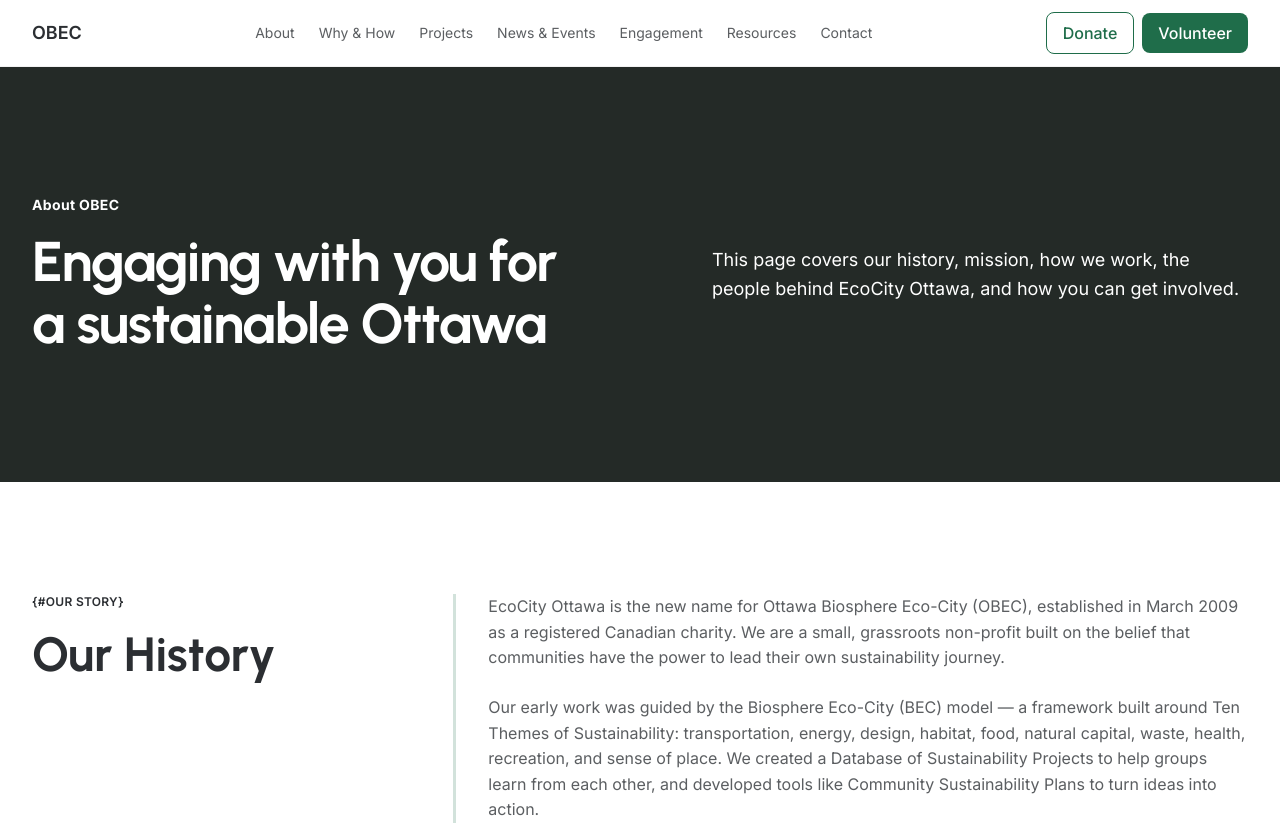
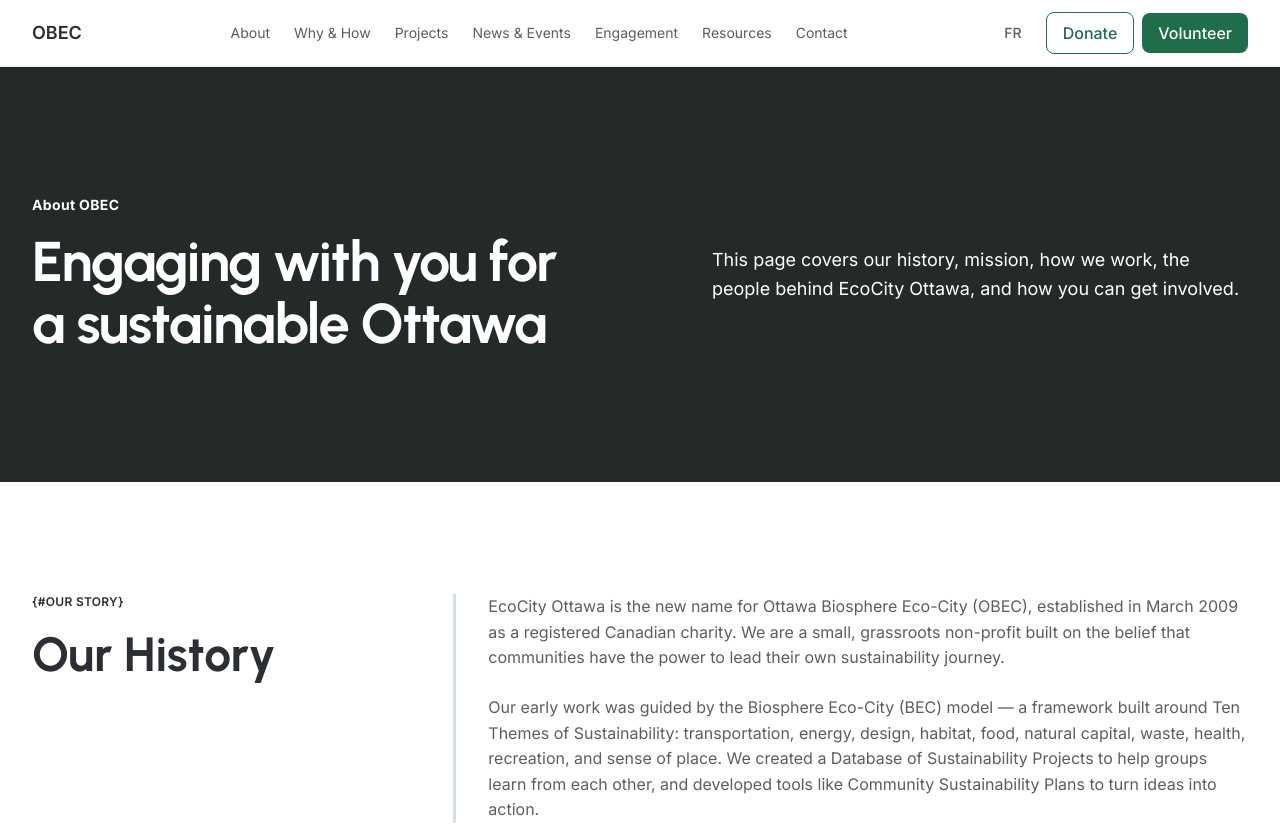
Before and after one commit to ECO-City-Ottawa/Website, a Next.js app: page /about in a window 1280 px wide. Shown: the top 825 px of the page. Built offline with nearby package versions, Linux system fonts and the light colour scheme.

Commit message:
feat: initialize site layout, responsive navigation with language context, and Why/How component structure

```diff
--- a/src/app/layout.tsx
+++ b/src/app/layout.tsx
@@ -1,6 +1,7 @@
 import './globals.css'
 import type { Metadata } from 'next'
 import { Inter, Urbanist } from 'next/font/google'
+import { LanguageProvider } from '@/context/LanguageContext'
 
 const inter = Inter({
   subsets: ['latin'],
@@ -22,7 +23,9 @@
   return (
     <html lang="en" className={`${inter.variable} ${urbanist.variable}`}>
       <body className="font-sans text-text-normal bg-base-white antialiased">
-        {children}
+        <LanguageProvider>
+          {children}
+        </LanguageProvider>
       </body>
     </html>
   )
--- a/src/components/navbar/Navbar.tsx
+++ b/src/components/navbar/Navbar.tsx
@@ -2,19 +2,21 @@
 
 import { useState, useEffect } from 'react'
 import Link from 'next/link'
+import { useLanguage } from '@/context/LanguageContext'
 
-const NAV = [
-  { href: '/about', label: 'About' },
-  { href: '/why-how', label: 'Why & How' },
-  { href: '/projects', label: 'Projects' },
-  { href: '#', label: 'News & Events' },
-  { href: '#', label: 'Engagement' },
-  { href: '#', label: 'Resources' },
-  { href: '#', label: 'Contact' },
+const NAV_ITEMS = [
+  { href: '/about', labelKey: 'nav.about' },
+  { href: '/why-how', labelKey: 'nav.whyHow' },
+  { href: '/projects', labelKey: 'nav.projects' },
+  { href: '#', labelKey: 'nav.newsEvents' },
+  { href: '#', labelKey: 'nav.engagement' },
+  { href: '#', labelKey: 'nav.resources' },
+  { href: '#', labelKey: 'nav.contact' },
 ]
 
 export default function Navbar() {
   const [open, setOpen] = useState(false)
+  const { language, setLanguage, t } = useLanguage()
 
   // Prevent background scrolling when mobile menu is open
   useEffect(() => {
@@ -28,6 +30,10 @@
     }
   }, [open])
 
+  const toggleLanguage = () => {
+    setLanguage(language === 'en' ? 'fr' : 'en')
+  }
+
   return (
     <header className={`sticky top-0 z-50 transition-colors duration-500 ${
       open ? 'bg-transparent border-transparent backdrop-blur-none' : 'border-b border-black/5 bg-base-white/90 backdrop-blur'
@@ -37,34 +43,15 @@
         href="#main"
         className="absolute left-4 top-2 -translate-y-12 rounded bg-base-white px-3 py-1 text-sm text-text-strong shadow focus:translate-y-0"
       >
-        Skip to content
+        {t('skip.content')}
       </a>
 
-      <div className="container-app flex items-center justify-between gap-4 py-3">
+      <div className="container-app flex flex-col md:flex-row md:items-center justify-between gap-2 md:gap-4 py-3">
+        <div className="flex items-center justify-between w-full md:w-auto">
           {/* Logo / Brand */}
           <Link href="#" className="relative z-50 flex items-center gap-2">
-          {/* Replace with your logo */}
             <span className="text-lg font-semibold text-text-strong">OBEC</span>
           </Link>
-
-        {/* Desktop nav */}
-        <nav className="hidden items-center gap-6 md:flex">
-          {NAV.map((item) => (
-            <Link
-              key={item.label}
-              href={item.href}
-              className="text-sm text-text-normal hover:text-text-strong"
-            >
-              {item.label}
-            </Link>
-          ))}
-        </nav>
-
-        {/* Actions (desktop) */}
-        <div className="hidden items-center gap-2 md:flex">
-          <Link href="#" className="btn btn-secondary">Donate</Link>
-          <Link href="#" className="btn btn-primary">Volunteer</Link>
-        </div>
 
           {/* Mobile menu button */}
           <button
@@ -74,7 +61,7 @@
             onClick={() => setOpen((v) => !v)}
             className="relative z-50 inline-flex h-10 w-10 items-center justify-center rounded-full border border-black/10 bg-base-white transition-colors hover:bg-black/5 md:hidden"
           >
-          <span className="sr-only">Toggle menu</span>
+            <span className="sr-only">{t('toggle.menu')}</span>
             <div className="flex h-4 w-5 flex-col justify-between overflow-hidden">
               <span
                 className={`h-0.5 w-full bg-current transition-all duration-300 ease-in-out ${
@@ -95,6 +82,42 @@
           </button>
         </div>
 
+        {/* Desktop nav */}
+        <nav className="hidden items-center gap-6 md:flex">
+          {NAV_ITEMS.map((item) => (
+            <Link
+              key={item.labelKey}
+              href={item.href}
+              className="text-sm text-text-normal hover:text-text-strong whitespace-nowrap"
+            >
+              {t(item.labelKey)}
+            </Link>
+          ))}
+        </nav>
+
+        {/* Actions (desktop) */}
+        <div className="hidden items-center gap-2 md:flex">
+          <button
+            onClick={toggleLanguage}
+            className="text-sm font-medium mr-2 px-2 py-1 rounded hover:bg-black/5 transition-colors"
+          >
+            {language === 'en' ? 'FR' : 'EN'}
+          </button>
+          <Link href="#" className="btn btn-secondary">{t('nav.donate')}</Link>
+          <Link href="#" className="btn btn-primary">{t('nav.volunteer')}</Link>
+        </div>
+
+        {/* Language Toggle under nav on mobile */}
+        <div className="flex md:hidden items-center justify-end w-full px-1">
+           <button
+            onClick={toggleLanguage}
+            className="text-sm font-medium px-3 py-1 rounded bg-black/5 hover:bg-black/10 transition-colors"
+          >
+            {language === 'en' ? 'Français' : 'English'}
+          </button>
+        </div>
+      </div>
+
       {/* Full-screen animated mobile menu */}
       <div
         id="mobile-menu"
@@ -110,23 +133,23 @@
           }`}
         >
           <div className="flex flex-col gap-2">
-            {NAV.map((item) => (
+            {NAV_ITEMS.map((item) => (
               <Link
-                key={item.label}
+                key={item.labelKey}
                 href={item.href}
                 onClick={() => setOpen(false)}
                 className="rounded-lg py-3 text-3xl font-semibold text-text-strong transition-colors hover:text-brand-green"
               >
-                {item.label}
+                {t(item.labelKey)}
               </Link>
             ))}
           </div>
           <div className="mt-auto flex flex-col gap-4">
             <Link href="#" onClick={() => setOpen(false)} className="btn btn-primary w-full justify-center py-4 text-lg">
-              Donate
+              {t('nav.donate')}
             </Link>
             <Link href="#" onClick={() => setOpen(false)} className="btn btn-secondary w-full justify-center py-4 text-lg">
-              Volunteer
+              {t('nav.volunteer')}
             </Link>
           </div>
         </div>
--- a/src/components/whyHow/DriversOfChange.tsx
+++ b/src/components/whyHow/DriversOfChange.tsx
@@ -1,3 +1,4 @@
+import { Sprout } from 'lucide-react';
 import React from 'react';
 
 export default function DriversOfChange() {
@@ -17,8 +18,10 @@
   ];
 
   return (
-    <section className="section bg-[#073F25] w-full">
-      <div className="max-w-7xl mx-auto w-full">
+    <section className="section bg-green-dark w-full relative overflow-hidden">
+           <Sprout className="w-96 h-96 text-[#012515] absolute -bottom-16 -left-20 z-0" />
+     <Sprout className="w-96 h-96 text-[#055D36] absolute top-0 -right-20 rotate-270 z-0" />
+      <div className="max-w-7xl mx-auto w-full relative z-10">
 
         <div className="grid grid-cols-1 md:grid-cols-2 gap-12 lg:gap-24 mb-16">
           <div className="flex flex-col">
--- a/src/components/whyHow/WhyAndHowSplit.tsx
+++ b/src/components/whyHow/WhyAndHowSplit.tsx
@@ -3,7 +3,7 @@
 
 export default function WhyAndHowSplit() {
   return (
-    <section className="section bg-base-white w-full border-t-4 border-[#3498DB]">
+    <section className="section bg-base-white w-full ">
       <div className="max-w-7xl mx-auto w-full grid grid-cols-1 md:grid-cols-2 gap-16">
 
         {/* Left Column: Why we act */}
--- a/src/components/whyHow/WhyHowHero.tsx
+++ b/src/components/whyHow/WhyHowHero.tsx
@@ -1,12 +1,14 @@
 import React from 'react';
 import Link from 'next/link';
+import Image from 'next/image';
 
 export default function WhyHowHero() {
   return (
-    <section className="relative w-full py-24 md:py-32 px-4 sm:px-6 lg:px-8 bg-[#1B231E]">
-      <div className="absolute inset-0 z-0 opacity-40">
-         {/* Background Image Placeholder */}
-      </div>
+    <section className="relative w-full py-24 md:py-32 px-4 sm:px-6 lg:px-8  relative">
+      <Image src="/homepage/heroBG.png" alt="Ottawa background" fill className="object-cover -z-10  " />
+      <div className="absolute inset-0 z-0 bg-black/70 backdrop-blur-sm"></div>
+
+
 
       <div className="relative z-10 max-w-7xl mx-auto w-full grid grid-cols-1 md:grid-cols-2 gap-12 items-center">
         <div className="flex flex-col text-white">
--- /dev/null
+++ b/src/context/LanguageContext.tsx
@@ -0,0 +1,78 @@
+'use client'
+
+import React, { createContext, useContext, useState, useEffect } from 'react';
+
+type Language = 'en' | 'fr';
+
+interface LanguageContextType {
+  language: Language;
+  setLanguage: (lang: Language) => void;
+  t: (key: string) => string;
+}
+
+const translations = {
+  en: {
+    'nav.about': 'About',
+    'nav.whyHow': 'Why & How',
+    'nav.projects': 'Projects',
+    'nav.newsEvents': 'News & Events',
+    'nav.engagement': 'Engagement',
+    'nav.resources': 'Resources',
+    'nav.contact': 'Contact',
+    'nav.donate': 'Donate',
+    'nav.volunteer': 'Volunteer',
+    'skip.content': 'Skip to content',
+    'toggle.menu': 'Toggle menu',
+  },
+  fr: {
+    'nav.about': 'À propos',
+    'nav.whyHow': 'Pourquoi et Comment',
+    'nav.projects': 'Projets',
+    'nav.newsEvents': 'Nouvelles et Événements',
+    'nav.engagement': 'Engagement',
+    'nav.resources': 'Ressources',
+    'nav.contact': 'Contact',
+    'nav.donate': 'Faire un don',
+    'nav.volunteer': 'Bénévolat',
+    'skip.content': 'Passer au contenu',
+    'toggle.menu': 'Basculer le menu',
+  }
+};
+
+const LanguageContext = createContext<LanguageContextType | undefined>(undefined);
+
+export const LanguageProvider = ({ children }: { children: React.ReactNode }) => {
+  const [language, setLanguage] = useState<Language>('en');
+
+  useEffect(() => {
+    const savedLang = localStorage.getItem('language') as Language;
+    if (savedLang === 'en' || savedLang === 'fr') {
+      setLanguage(savedLang);
+      document.documentElement.lang = savedLang;
+    }
+  }, []);
+
+  const handleSetLanguage = (lang: Language) => {
+    setLanguage(lang);
+    localStorage.setItem('language', lang);
+    document.documentElement.lang = lang;
+  };
+
+  const t = (key: string) => {
+    return translations[language][key as keyof typeof translations['en']] || key;
+  };
+
+  return (
+    <LanguageContext.Provider value={{ language, setLanguage: handleSetLanguage, t }}>
+      {children}
+    </LanguageContext.Provider>
+  );
+};
+
+export const useLanguage = () => {
+  const context = useContext(LanguageContext);
+  if (context === undefined) {
+    throw new Error('useLanguage must be used within a LanguageProvider');
+  }
+  return context;
+};
```
Also changed, not shown: src/components/whyHow/TenThemes.tsx (+9 -7 lines). Lines whose indentation alone changed are shown as unchanged.
